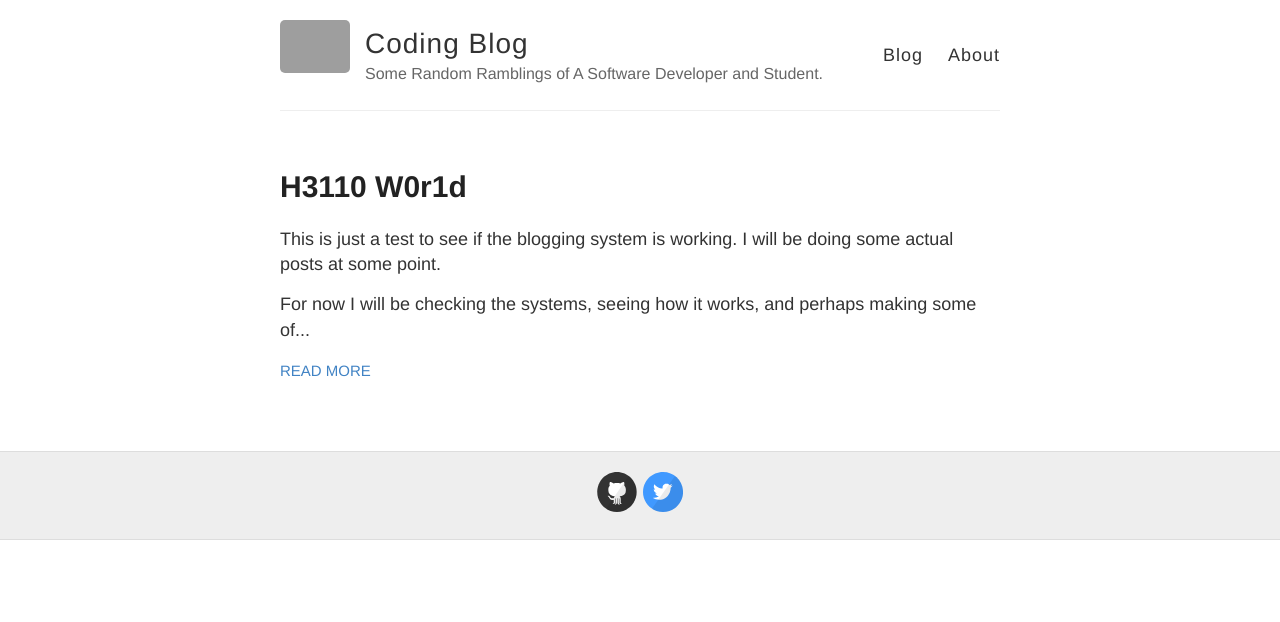
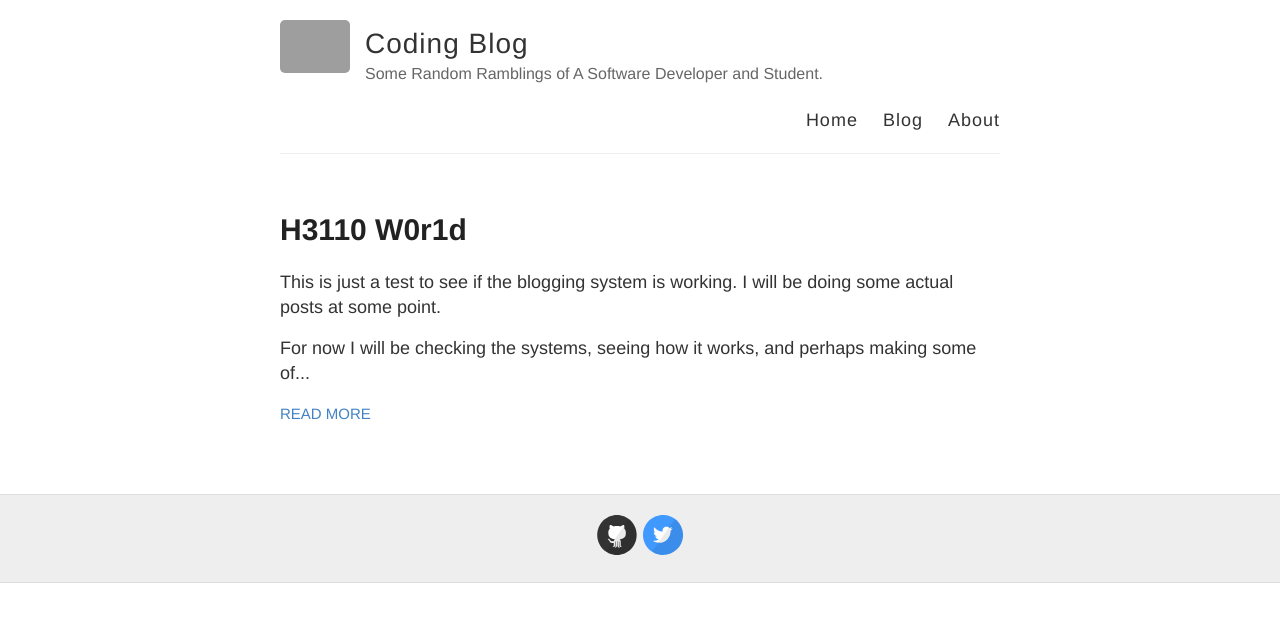
Before and after one commit to TRex22/ISBlog, a Jekyll site: the page built from index.html, in a window 1280 px wide. Shown: the top 622 px of the page. Built offline with Jekyll 4.4.1, drawn with Linux system fonts in a browser that asks for light colours; grey boxes are pictures that could not be loaded.

Commit message:
Added a way back home

```diff
--- a/_layouts/default.html
+++ b/_layouts/default.html
@@ -32,6 +32,7 @@
           </div>
 
           <nav>
+			<a href="http://jasonchalom.com/">Home</a>
             <a href="{{ site.baseurl }}/">Blog</a>
             <a href="{{ site.baseurl }}/about">About</a>
           </nav>
```
